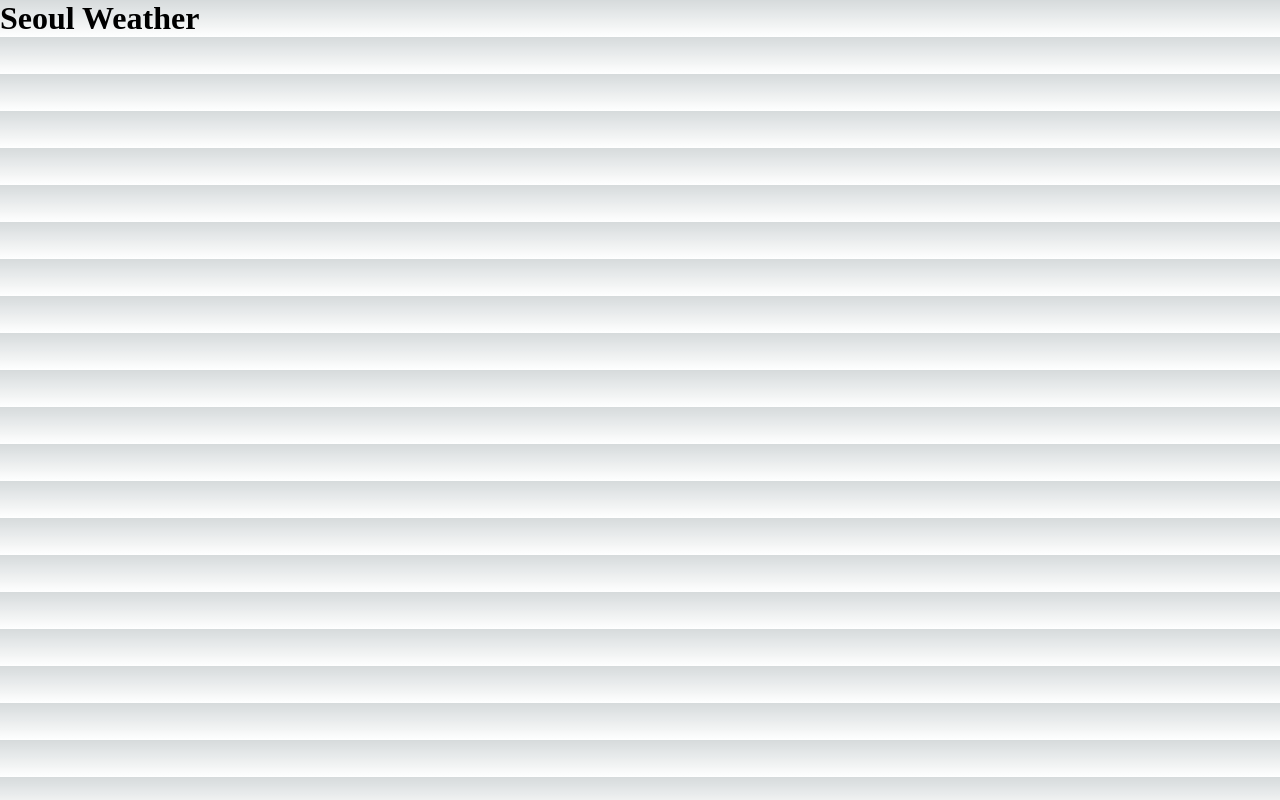
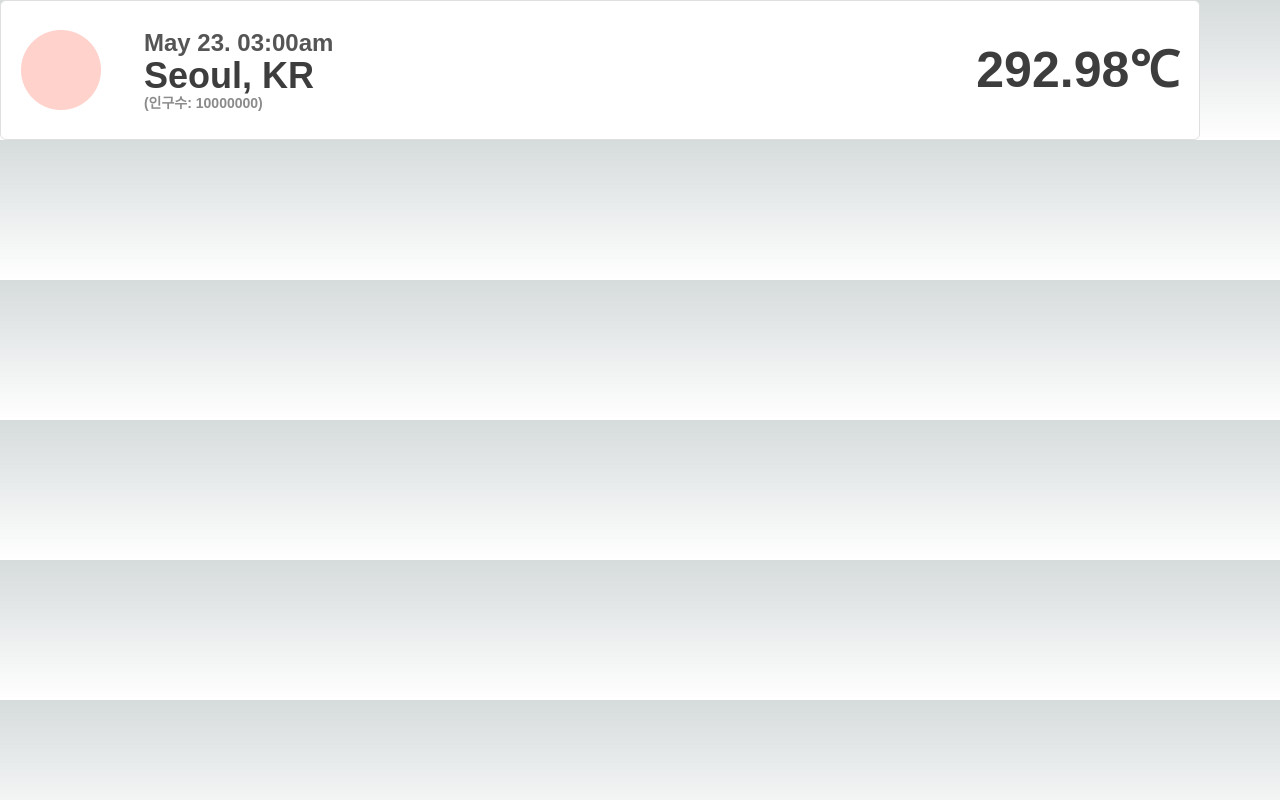
Before and after one commit to osohyun0224/FE-Task-Assignment, a Next.js app: page /Seoul in a window 1280 px wide. Built offline with nearby package versions, Linux system fonts and the light colour scheme.

Commit message:
✨ feat: 헤더 컴포넌트 UI 구현
- 각 페이지에 공통되는 헤더 컴포넌트 UI를 구현하였습니다.
- UI구현을 위해 화면 확인에 필요한 데이터를 임시로 작성해 컴포넌트에 삽입하였습니다.

```diff
--- /dev/null
+++ b/src/components/Header.js
@@ -0,0 +1,29 @@
+import React from 'react';
+import styles from './Header.module.css';
+import Image from 'next/image';
+
+const Header = ({ date, location, population, temperature }) => {
+  return (
+    <div className={styles.header}>
+      <div className={styles.weatherIcon}>
+      <Image
+          src="/image/WeatherIcons.png"
+          alt="Weather Icons"
+          width={80}
+          height={80}
+          layout="intrinsic"
+        />
+      </div>
+      <div className={styles.info}>
+        <p className={styles.date}>{date}</p>
+        <h2 className={styles.location}>{location}</h2>
+        <p className={styles.population}>{`(인구수: ${population})`}</p>
+      </div>
+      <div className={styles.temperature}>
+        {temperature}℃
+      </div>
+    </div>
+  );
+};
+
+export default Header;
--- /dev/null
+++ b/src/components/Header.module.css
@@ -0,0 +1,59 @@
+.header {
+  width: 1200px;
+  height: 140px;
+  border-radius: 6px;
+  background-color: #FFFFFF;
+  border: 1px solid #DFDFDF;
+  display: flex;
+  align-items: center;
+  justify-content: space-between;
+  padding: 0 20px;
+}
+
+.weatherIcon {
+  display: flex;
+  align-items: center;
+  justify-content: center;
+}
+
+.info {
+  display: flex;
+  flex-direction: column;
+  align-items: start;
+  margin-left: -600px;
+}
+
+.date, .population {
+  font-family: 'Pretendard', sans-serif;
+  font-weight: 700;
+  color: #555555;
+  text-align: center;
+}
+
+.date {
+  font-size: 24px;
+  line-height: 26px;
+}
+
+.location {
+  font-family: 'Pretendard', sans-serif;
+  font-size: 36px;
+  font-weight: 700;
+  line-height: 40px;
+  color: #3D3D3D;
+}
+
+.population {
+  font-size: 14px;
+  line-height: 15px;
+  color: #8B8B8B;
+}
+
+.temperature {
+  font-family: 'Pretendard', sans-serif;
+  font-size: 50px;
+  font-weight: 700;
+  line-height: 55px;
+  color: #3D3D3D;
+  text-align: center;
+}
--- a/src/pages/Seoul.js
+++ b/src/pages/Seoul.js
@@ -1,7 +1,16 @@
+import Header from '../components/Header';
+
 export default function Seoul() {
+  const weatherData = {
+    date: 'May 23. 03:00am',
+    location: 'Seoul, KR',
+    population: '10000000',
+    temperature: '292.98'
+  };
+
   return (
     <div>
-      <h1>Seoul Weather</h1>
+      <Header {...weatherData} />
     </div>
   );
 }
```
Also changed, not shown: public/image/WeatherIcons.png (added).
